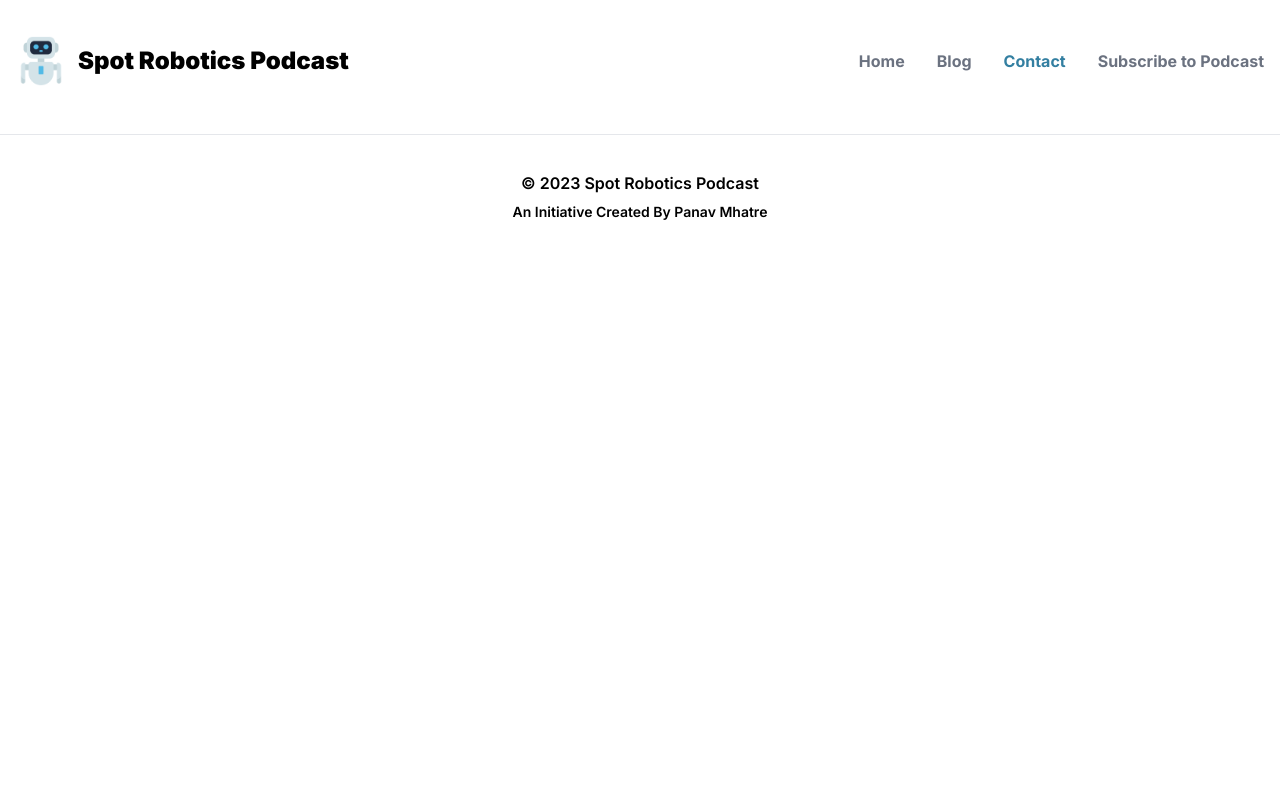
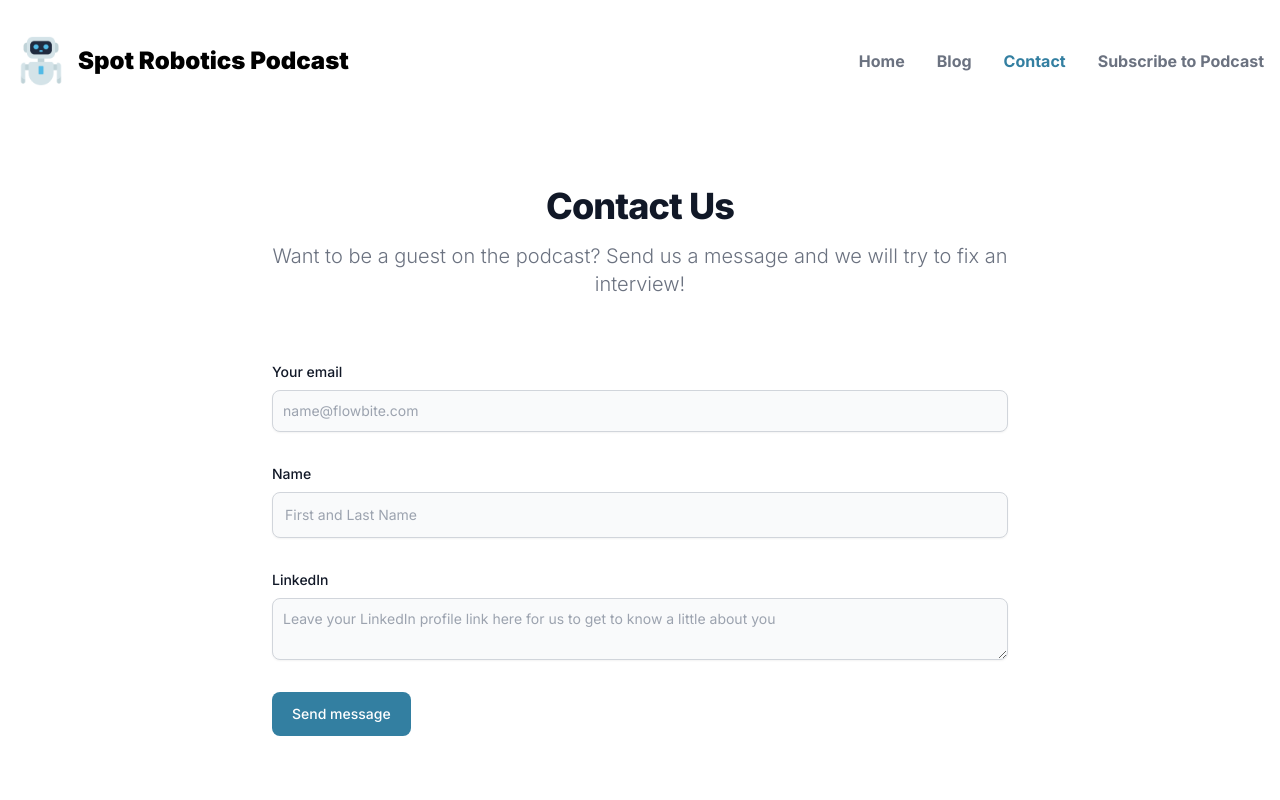
Before and after one commit to PanavMhatre/SpotRoboticsPodcast, a Next.js app: page /contact in a window 1280 px wide. Shown: the top 800 px of the page. Built offline with nearby package versions, Linux system fonts and the light colour scheme.

Commit message:
Created other pages

```diff
--- /dev/null
+++ b/app/blog/Post1.tsx
@@ -0,0 +1,34 @@
+function Post1() {
+    return (
+        <div className="max-w-full mx-auto mt-10 mx-10">
+            <div className="flex gap-3 bg-white border border-gray-300 rounded-xl overflow-hidden items-center justify-start w-full">
+
+                <div className="relative w-48 h-48 flex-shrink-0">
+                    <img className="absolute left-0 top-0 w-full h-full object-cover object-center transition duration-50" loading="lazy" src="https://via.placeholder.com/150"/>
+                </div>
+
+                <div className="flex flex-col gap-2 py-2">
+
+                    <p className="text-2xl font-bold">Post title</p>
+
+                    <p className="text-gray-500 w-full">
+                        Description of your post/article,
+                        Description of your post/article,
+                    </p>
+
+                    <span className="flex items-center justify-start text-gray-500">
+                        <svg className="w-4 h-4 mr-1 mt-1" fill="currentColor" viewBox="0 0 20 20" xmlns="http://www.w3.org/2000/svg">
+                            <path fill-rule="evenodd" d="M12.586 4.586a2 2 0 112.828 2.828l-3 3a2 2 0 01-2.828 0 1 1 0 00-1.414 1.414 4 4 0 005.656 0l3-3a4 4 0 00-5.656-5.656l-1.5 1.5a1 1 0 101.414 1.414l1.5-1.5zm-5 5a2 2 0 012.828 0 1 1 0 101.414-1.414 4 4 0 00-5.656 0l-3 3a4 4 0 105.656 5.656l1.5-1.5a1 1 0 10-1.414-1.414l-1.5 1.5a2 2 0 11-2.828-2.828l3-3z" clip-rule="evenodd"></path>
+                        </svg>
+                        <a href="amitpachange.com" target="_blank">amitpachange.com</a>
+                    </span>
+
+                </div>
+
+            </div>
+
+        </div>
+    );
+}
+
+export default Post1;
--- a/app/blog/page.tsx
+++ b/app/blog/page.tsx
@@ -1,10 +1,11 @@
 import NavBar from "../components/NavBar";
 import Footer from "../components/Footer";
-
+import Post1 from "./Post1";
 function Page() {
     return (
         <main>
             <NavBar></NavBar>
+            <Post1></Post1>
             <Footer></Footer>
         </main>
     );
--- a/app/contact/page.tsx
+++ b/app/contact/page.tsx
@@ -5,6 +5,67 @@ function page() {
   return (
     <main>
       <NavBar></NavBar>
+      <section className="bg-white dark:bg-gray-900">
+        <div className="py-8 lg:py-16 px-4 mx-auto max-w-screen-md">
+          <h2 className="mb-4 text-4xl tracking-tight font-extrabold text-center text-gray-900 dark:text-white">
+            Contact Us
+          </h2>
+          <p className="mb-8 lg:mb-16 font-light text-center text-gray-500 dark:text-gray-400 sm:text-xl">
+            Want to be a guest on the podcast? Send us a message and we will try to fix an interview!
+          </p>
+          <form action="#" className="space-y-8">
+            <div>
+              <label
+                htmlFor="email"
+                className="block mb-2 text-sm font-medium text-gray-900 dark:text-gray-300"
+              >
+                Your email
+              </label>
+              <input
+                type="email"
+                id="email"
+                className="shadow-sm bg-gray-50 border border-gray-300 text-gray-900 text-sm rounded-lg focus:ring-primary-500 focus:border-primary-500 block w-full p-2.5 dark:bg-gray-700 dark:border-gray-600 dark:placeholder-gray-400 dark:text-white dark:focus:ring-primary-500 dark:focus:border-primary-500 dark:shadow-sm-light"
+                placeholder="name@flowbite.com"
+                required
+              />
+            </div>
+            <div>
+              <label
+                htmlFor="subject"
+                className="block mb-2 text-sm font-medium text-gray-900 dark:text-gray-300"
+              >
+                Name
+              </label>
+              <input
+                type="text"
+                id="subject"
+                className="block p-3 w-full text-sm text-gray-900 bg-gray-50 rounded-lg border border-gray-300 shadow-sm focus:ring-primary-500 focus:border-primary-500 dark:bg-gray-700 dark:border-gray-600 dark:placeholder-gray-400 dark:text-white dark:focus:ring-primary-500 dark:focus:border-primary-500 dark:shadow-sm-light"
+                placeholder="First and Last Name"
+                required
+              />
+            </div>
+            <div className="sm:col-span-2">
+              <label
+                htmlFor="message"
+                className="block mb-2 text-sm font-medium text-gray-900 dark:text-gray-400"
+              >
+                LinkedIn
+              </label>
+              <textarea
+                id="message"
+                className="block p-2.5 w-full text-sm text-gray-900 bg-gray-50 rounded-lg shadow-sm border border-gray-300 focus:ring-primary-500 focus:border-primary-500 dark:bg-gray-700 dark:border-gray-600 dark:placeholder-gray-400 dark:text-white dark:focus:ring-primary-500 dark:focus:border-primary-500"
+                placeholder="Leave your LinkedIn profile link here for us to get to know a little about you"
+              ></textarea>
+            </div>
+            <button
+              type="submit"
+              className="py-3 px-5 text-sm font-medium text-center text-white rounded-lg bg-primary sm:w-fit hover:bg-primary-800 focus:ring-4 focus:outline-none focus:ring-primary-300 dark:bg-primary-600 dark:hover:bg-primary-700 dark:focus:ring-primary-800"
+            >
+              Send message
+            </button>
+          </form>
+        </div>
+      </section>
       <Footer></Footer>
     </main>
   );
--- a/app/home.tsx
+++ b/app/home.tsx
@@ -5,9 +5,9 @@ import PanavImage from "./assets/PanavSquareCircleTheme.png";
 import Footer from "./components/Footer";
 
 function home() {
-    return (
-        <div>
-          <NavBar></NavBar>
+  return (
+    <div>
+      <NavBar></NavBar>
       <section className="bg-secondary">
         <div className="grid max-w-screen-xl px-4 py-8 mx-auto lg:gap-8 xl:gap-0 lg:py-16 lg:grid-cols-12">
           <div className="hidden lg:mt-0 lg:col-span-5 lg:flex">
@@ -16,9 +16,10 @@ function home() {
               width={400}
               height={400}
               alt="Picture of the author"
+              className="rounded-lg"
             />
           </div>
-          <div className="mr-auto place-self-center lg:col-span-7 ml-14">
+          <div className="mr-auto place-self-center lg:col-span-7 ml-5">
             <h1 className="max-w-2xl mb-4 text-4xl font-extrabold tracking-tight leading-none md:text-5xl xl:text-6xl">
               <strong className="text-white">Spot Robotics Podcast</strong>
             </h1>
@@ -98,7 +99,15 @@ function home() {
       </section>
 
       <section className="pl-40 pr-40 mt-10">
-      <iframe className="mb-5 border-radius:12px" src="https://open.spotify.com/embed/episode/4LjiyQlJqcsdkfXFOz67uv?utm_source=generator" width="100%" height="352" frameBorder="0" allow="autoplay; clipboard-write; encrypted-media; fullscreen; picture-in-picture" loading="lazy"></iframe>
+        <iframe
+          className="mb-5 border-radius:12px"
+          src="https://open.spotify.com/embed/episode/4LjiyQlJqcsdkfXFOz67uv?utm_source=generator"
+          width="100%"
+          height="352"
+          frameBorder="0"
+          allow="autoplay; clipboard-write; encrypted-media; fullscreen; picture-in-picture"
+          loading="lazy"
+        ></iframe>
         <iframe
           className="border-radius:12px mb-5"
           src="https://open.spotify.com/embed/episode/4LjiyQlJqcsdkfXFOz67uv?utm_source=generator"
@@ -136,8 +145,8 @@ function home() {
         ></iframe>
       </section>
       <Footer></Footer>
-        </div>
-    );
+    </div>
+  );
 }
 
 export default home;
```
Lines whose indentation alone changed are shown as unchanged.
